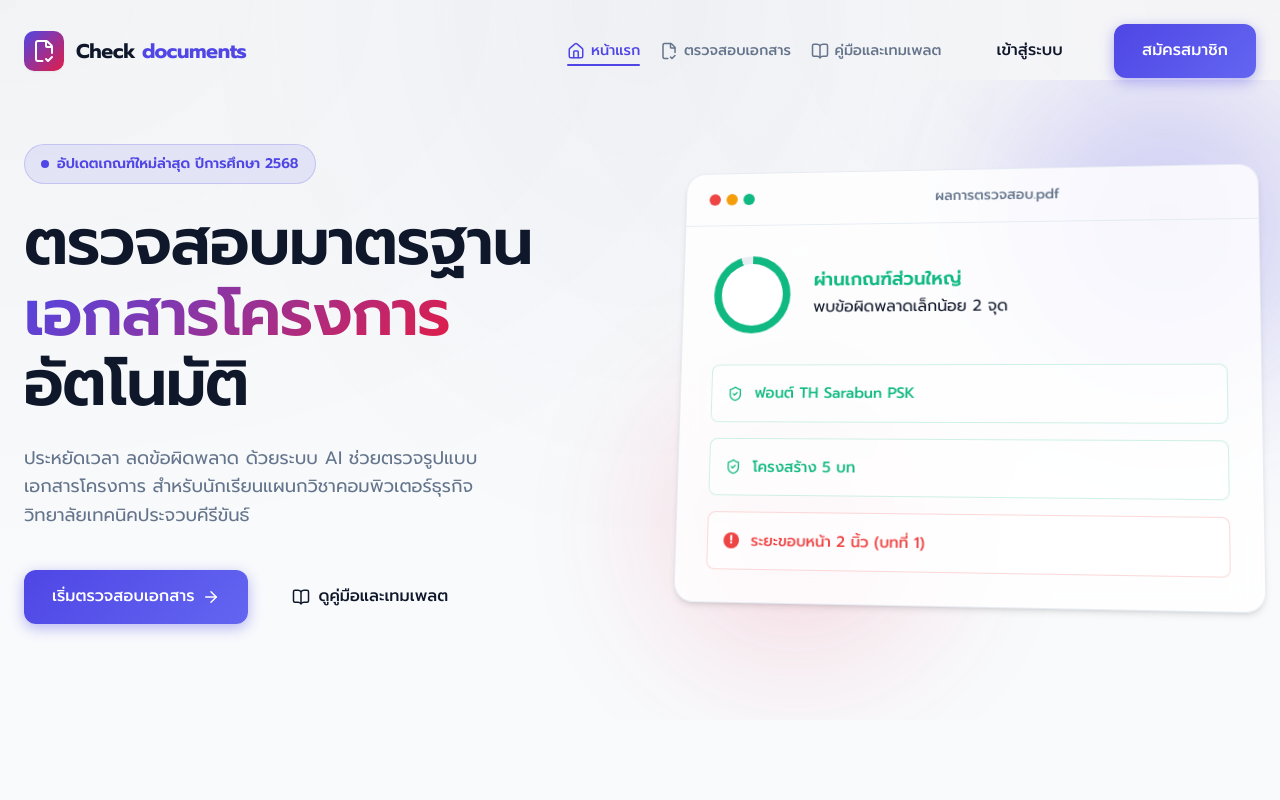
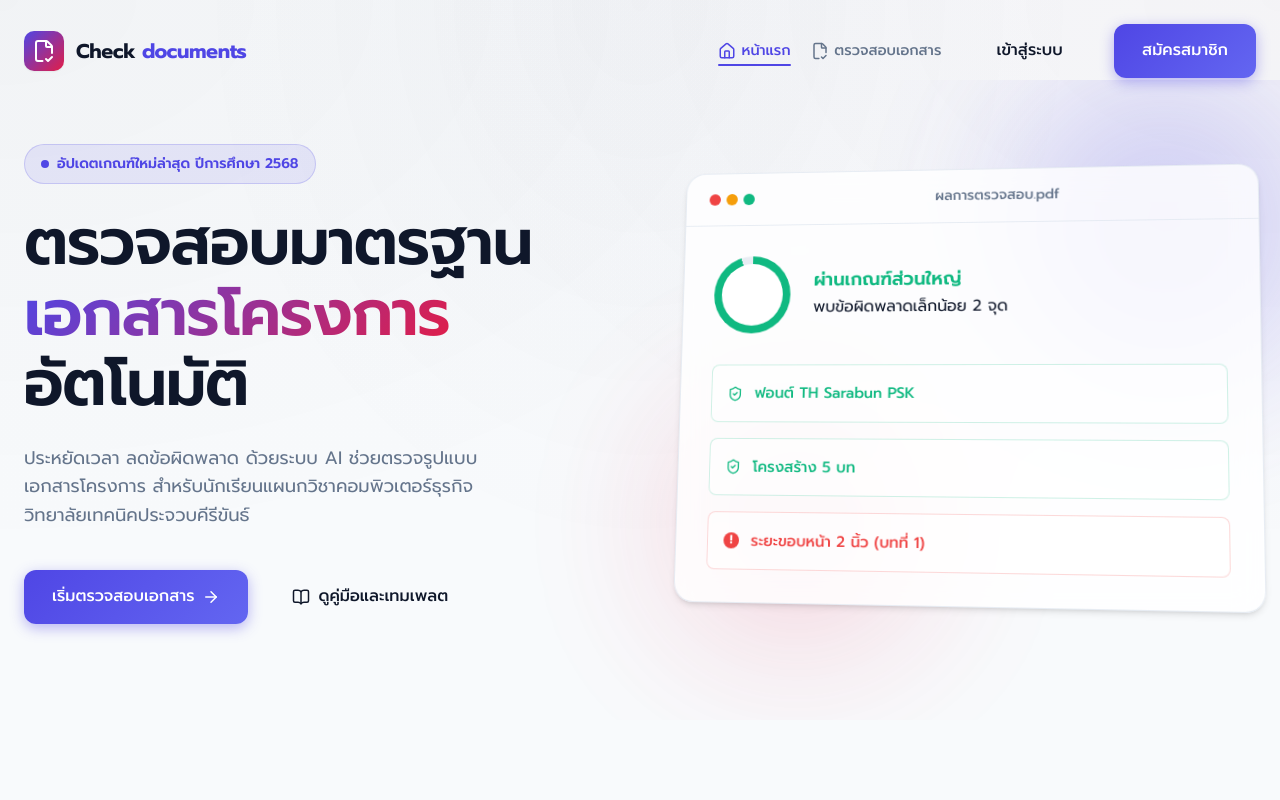
Before and after one commit to AdpKung/newdocxx, a React (Vite) app: page / in a window 1280 px wide. Shown: the top 800 px of the page. Built offline with nearby package versions, Linux system fonts and the light colour scheme.

Commit message:
UI: Remove guidelines menu item as requested

```diff
--- a/src/components/Layout/Navbar.jsx
+++ b/src/components/Layout/Navbar.jsx
@@ -27,8 +27,7 @@ const Navbar = () => {
 
   const navLinks = [
     { name: 'หน้าแรก', path: '/', icon: <Home size={18} /> },
-    { name: 'ตรวจสอบเอกสาร', path: '/check', icon: <FileCheck2 size={18} /> },
-    { name: 'คู่มือและเทมเพลต', path: '/guidelines', icon: <BookOpen size={18} /> },
+    { name: 'ตรวจสอบเอกสาร', path: '/check', icon: <FileCheck2 size={18} /> }
   ];
 
   if (user) {
```
